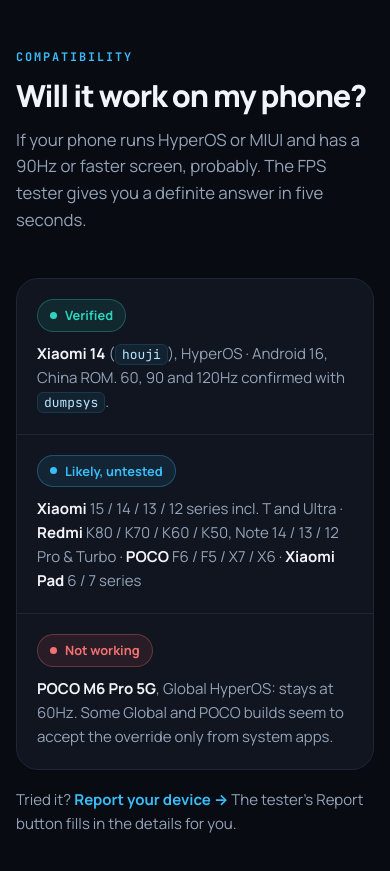
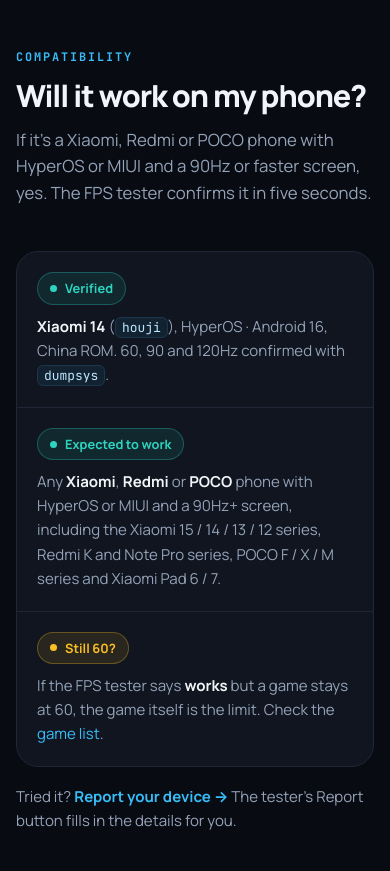
Before and after one commit to Rohan-Reyes/Hyper120, a plain HTML site: page web/index.html in a window 390 px wide. Shown: the part 7460-8331 px from the top of the page. Drawn offline with Linux system fonts and the light colour scheme; no server answers.

Commit message:
Docs: drop POCO M6 Pro 5G "not working" entry
The report turned out to be a game that only supports 60 FPS, not the
phone. Compatibility now reads: any Xiaomi, Redmi or POCO phone with
HyperOS/MIUI and a 90Hz+ screen, with a pointer to the game list when a
game stays at 60.

Co-Authored-By: Claude Opus 5.5 <noreply@anthropic.com>

```diff
--- a/web/index.html
+++ b/web/index.html
@@ -530,12 +530,12 @@ adb shell appops set com.custom.game120hz RUN_ANY_IN_BACKGROUND allow</pre>
         <div class="head reveal">
           <div class="overline">Compatibility</div>
           <h2>Will it work on my phone?</h2>
-          <p>If your phone runs HyperOS or MIUI and has a 90Hz or faster screen, probably. The FPS tester gives you a definite answer in five seconds.</p>
+          <p>If it's a Xiaomi, Redmi or POCO phone with HyperOS or MIUI and a 90Hz or faster screen, yes. The FPS tester confirms it in five seconds.</p>
         </div>
         <div class="card compat reveal">
           <div class="row"><span><span class="pill p-ok"><i></i>Verified</span></span><p><b>Xiaomi 14</b> (<code>houji</code>), HyperOS · Android 16, China ROM. 60, 90 and 120Hz confirmed with <code>dumpsys</code>.</p></div>
-          <div class="row"><span><span class="pill p-maybe"><i></i>Likely, untested</span></span><p><b>Xiaomi</b> 15 / 14 / 13 / 12 series incl. T and Ultra · <b>Redmi</b> K80 / K70 / K60 / K50, Note 14 / 13 / 12 Pro &amp; Turbo · <b>POCO</b> F6 / F5 / X7 / X6 · <b>Xiaomi Pad</b> 6 / 7 series</p></div>
-          <div class="row"><span><span class="pill p-no"><i></i>Not working</span></span><p><b>POCO M6 Pro 5G</b>, Global HyperOS: stays at 60Hz. Some Global and POCO builds seem to accept the override only from system apps.</p></div>
+          <div class="row"><span><span class="pill p-ok"><i></i>Expected to work</span></span><p>Any <b>Xiaomi</b>, <b>Redmi</b> or <b>POCO</b> phone with HyperOS or MIUI and a 90Hz+ screen, including the Xiaomi 15 / 14 / 13 / 12 series, Redmi K and Note Pro series, POCO F / X / M series and Xiaomi Pad 6 / 7.</p></div>
+          <div class="row"><span><span class="pill p-amb"><i></i>Still 60?</span></span><p>If the FPS tester says <b>works</b> but a game stays at 60, the game itself is the limit. Check the <a href="#games" style="color:var(--sky)">game list</a>.</p></div>
         </div>
         <p style="margin-top:18px;color:var(--muted);font-size:.94rem" class="reveal">Tried it? <a href="https://github.com/Rohan-Reyes/Hyper120/issues/new/choose" target="_blank" rel="noopener" style="color:var(--sky);font-weight:700">Report your device →</a> The tester's Report button fills in the details for you.</p>
       </div>
@@ -650,7 +650,7 @@ mPrivGames={com.mobile.legends=120, ...}</pre>
           <details><summary>Which rate should I pick, 90 or 120?</summary><p>Pick the highest your game supports. If a game tops out at 90, choosing 120 does no harm; the game just draws 90. Picking 60 sends games back to normal.</p></details>
           <details><summary>How do I turn 120Hz off for a game?</summary><p>Untick the game in the list. PowerKeeper remembers the last value until it restarts, so to switch back right away, pick 60 and tap Apply, or reboot. To stop everything, turn off Background override or uninstall the app.</p></details>
           <details><summary>Does it drain my battery?</summary><p>Only games you tick run faster, and only while they're open. PowerKeeper and adaptive refresh stay on, so the rest of the phone behaves exactly as before. The background service wakes for a moment every 15 seconds while the screen is on and sleeps while it's off.</p></details>
-          <details><summary>The tester says "Clamped". What now?</summary><p>Tap Re-apply, and make sure Autostart is on and Battery saver is set to No restrictions. If it still clamps, your ROM probably only accepts the override from system apps. Please tap Report so your device can be listed.</p></details>
+          <details><summary>The tester says "Clamped". What now?</summary><p>Tap Re-apply, and make sure Autostart is on and Battery saver is set to No restrictions. If it still clamps, please tap Report so we can look into your ROM.</p></details>
           <details><summary>Is it safe? Does it need root or special permissions?</summary><p>No root, no ADB, no accessibility service. It sends the same broadcast Xiaomi's game service (Joyose) uses. The code is open on GitHub.</p></details>
           <details><summary>Does it collect data?</summary><p>No account, ads or analytics. Every 12 hours it sends a random ID (no device info) so I can count active installs.</p></details>
         </div>
```
Also changed, not shown: 1 other file.
